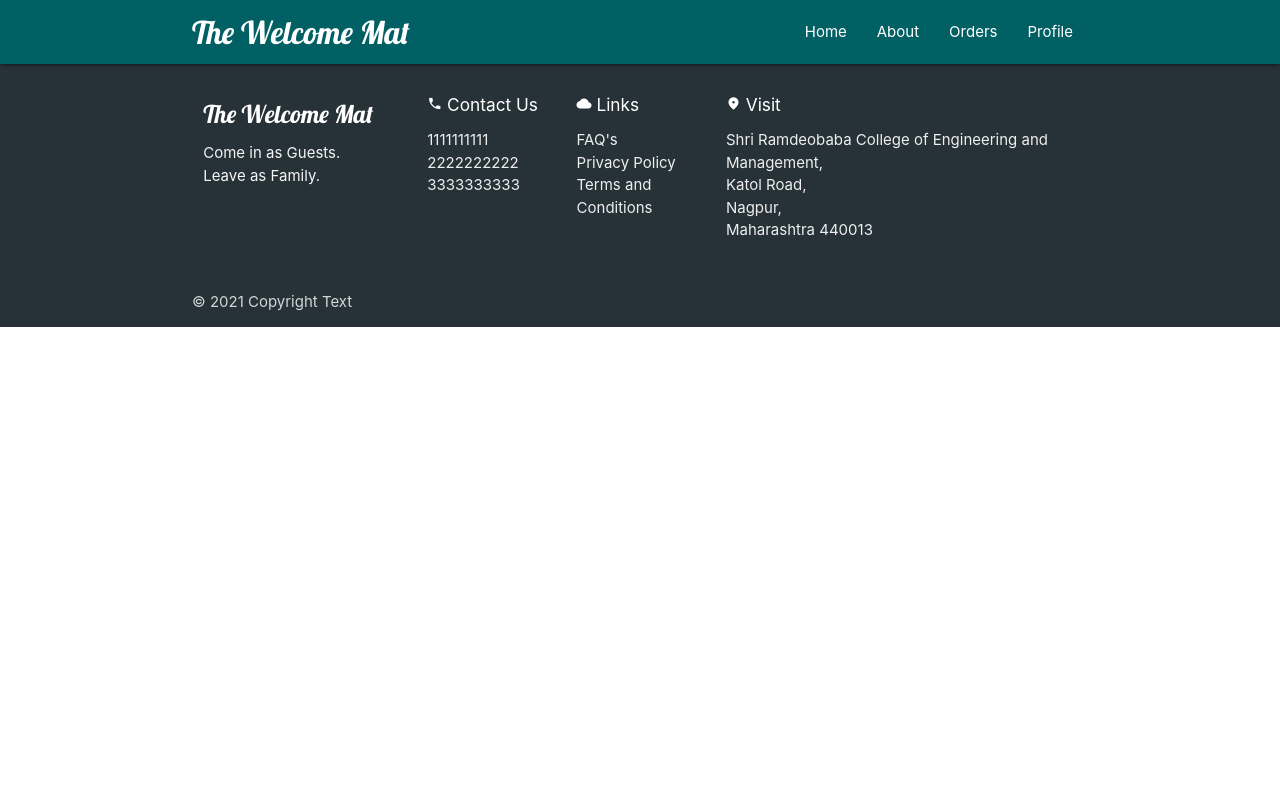
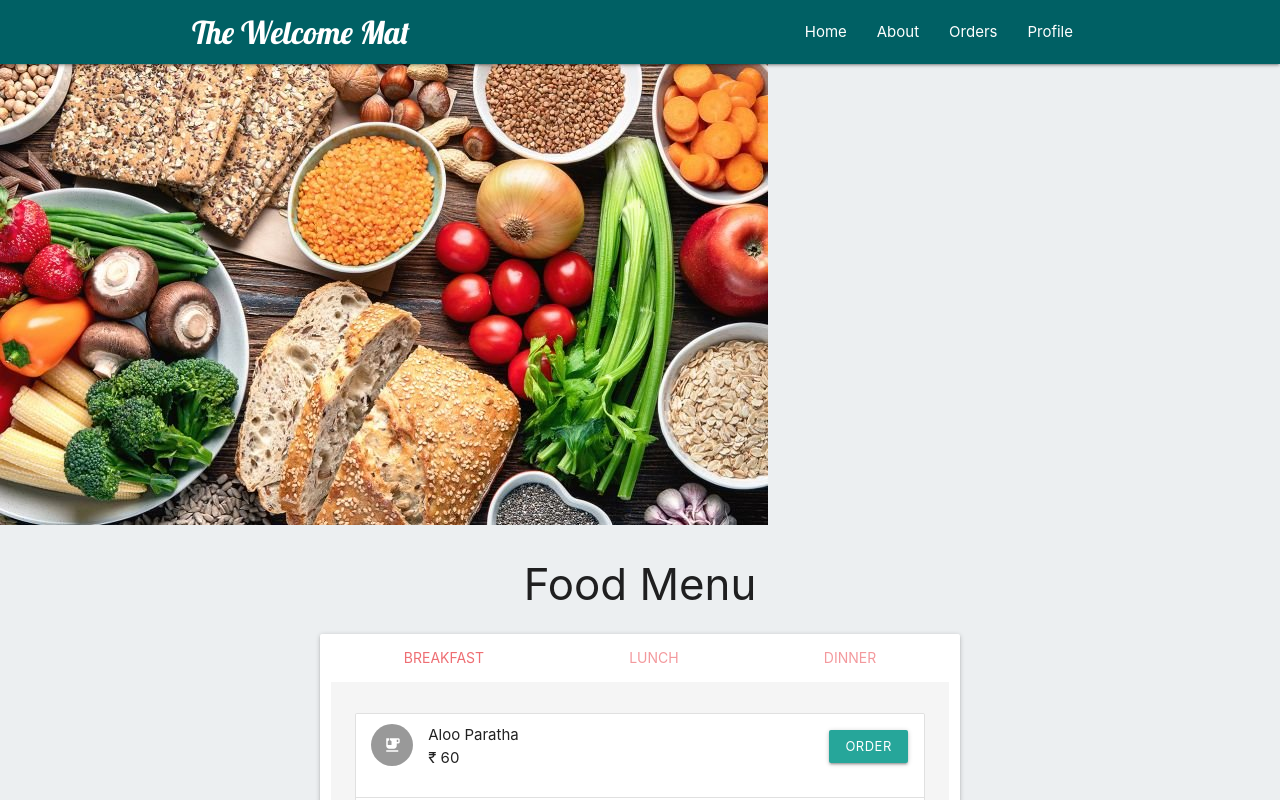
Before and after one commit to paritoshdandekar/the-welcome-mat, a React (Create React App) app: page /food in a window 1280 px wide. Shown: the top 800 px of the page. Built offline with nearby package versions, Linux system fonts and the light colour scheme.

Commit message:
Updated food.js

```diff
--- a/src/components/Food.js
+++ b/src/components/Food.js
@@ -50,7 +50,8 @@
     }
     render() {
         return (
-            <div className="container section z-depth-5 blue-grey lighten-5">
+            <div className="blue-grey lighten-5">
+                <img className="" alt="card" src="../images/veggie.jpg" />
                 <h3 className="center-align">Food Menu</h3>
                 <div className="row">
                     <div className="card col s12 m10 l6 push-l3 push-m1 ">
--- a/src/index.js
+++ b/src/index.js
@@ -14,8 +14,8 @@
     <link href="https://fonts.googleapis.com/icon?family=Material+Icons" rel="stylesheet" />
     <script src="https://cdnjs.cloudflare.com/ajax/libs/materialize/1.0.0/js/materialize.min.js"></script>
     <script src="https://code.jquery.com/jquery-3.5.1.min.js"></script>
-    {/* <App /> */}
-    <AdminApp/>
+    <App />
+    {/* <AdminApp/> */}
   </React.StrictMode>,
   document.getElementById('root')
 );
```
Also changed, not shown: public/images/veggie.jpg (added).
